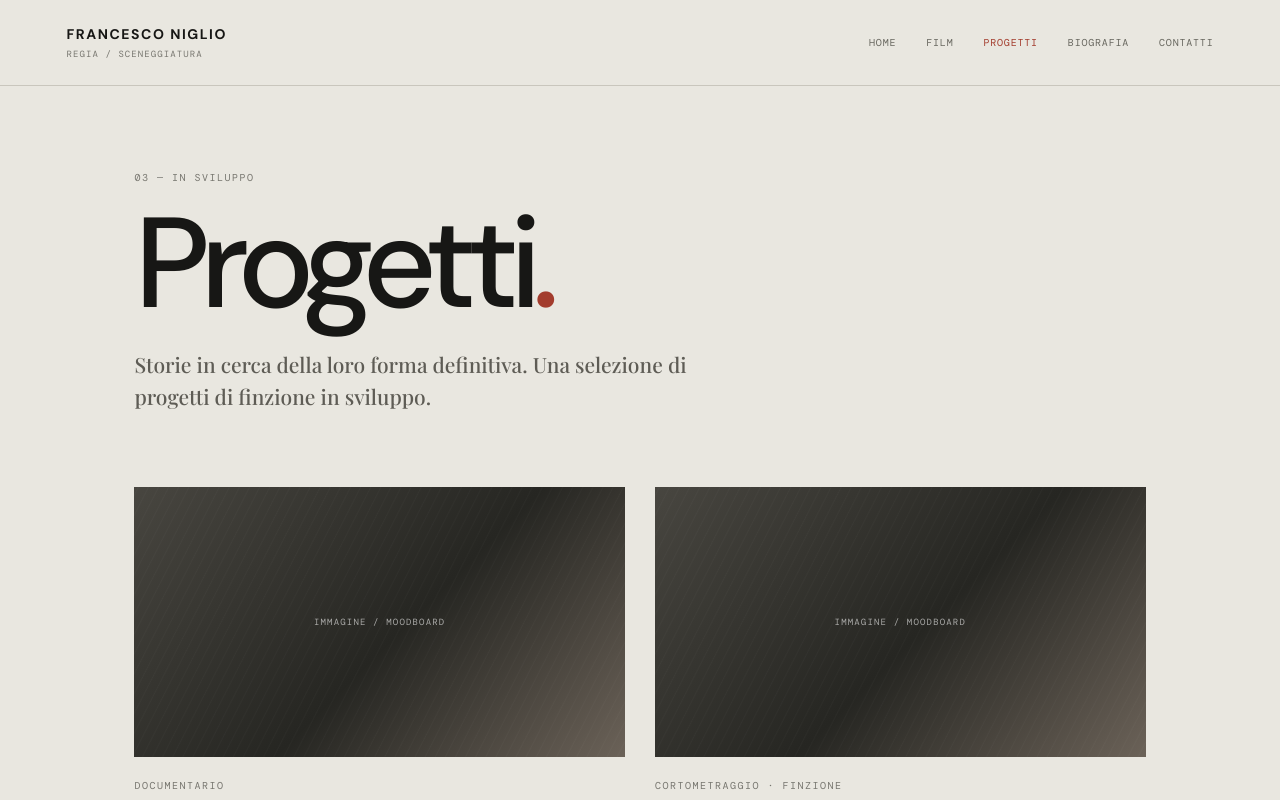
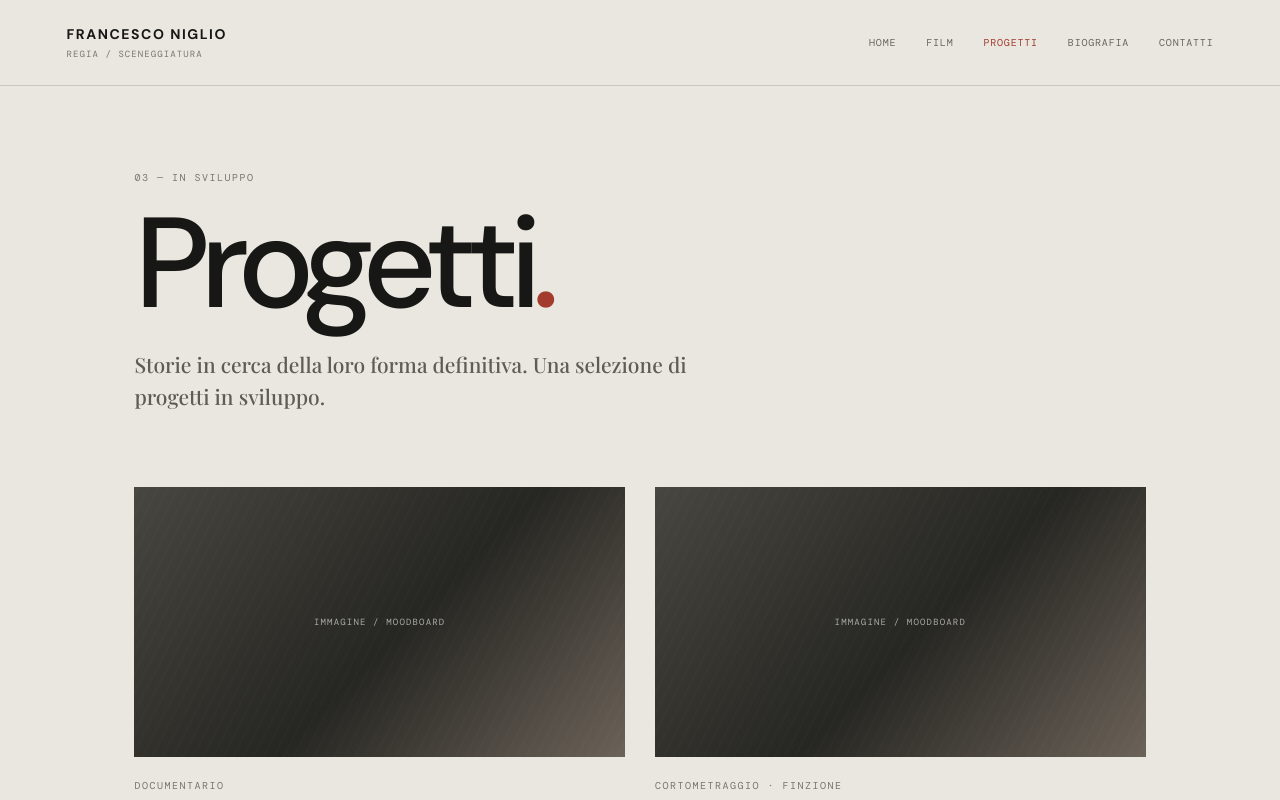
Before and after one commit to byfrancesconiglio/francesco-niglio.github.io, a plain HTML site: page progetti.html in a window 1280 px wide. Shown: the top 800 px of the page. Drawn offline with nearby package versions, Linux system fonts and the light colour scheme; a web font is replaced by a local one.

Commit message:
Update progetti.html

```diff
--- a/progetti.html
+++ b/progetti.html
@@ -4,7 +4,7 @@
 <body>
 <header class="site-header"><a class="wordmark" href="index.html">FRANCESCO NIGLIO<span>REGIA / SCENEGGIATURA</span></a><button class="menu-toggle" aria-label="Apri menu" aria-expanded="false">MENU <i></i></button><nav class="main-nav"><a href="index.html">Home</a><a href="film.html">Film</a><a class="active" href="progetti.html">Progetti</a><a href="bio.html">Biografia</a><a href="contatti.html">Contatti</a></nav></header>
 <main class="inner-page">
-  <div class="page-top"><p class="eyebrow">03 — IN SVILUPPO</p><h1>Progetti<span class="period">.</span></h1><p class="page-lead">Storie in cerca della loro forma definitiva. Una selezione di progetti di finzione in sviluppo.</p></div>
+  <div class="page-top"><p class="eyebrow">03 — IN SVILUPPO</p><h1>Progetti<span class="period">.</span></h1><p class="page-lead">Storie in cerca della loro forma definitiva. Una selezione di progetti in sviluppo.</p></div>
   <div class="project-grid">
         <article class="project-card"><div class="project-image image-placeholder"><span>IMMAGINE / MOODBOARD</span></div><p class="eyebrow">DOCUMENTARIO</p><h2>AMMACULAT</h2><p>Documentario sulla tradizione dell'Immacolata a Torre del Greco e sui corpi, le memorie e i legami che sostengono una comunità.</p><span class="status"> Inizio riprese 29 Nov 26</span></article>
     <article class="project-card"><div class="project-image image-placeholder"><span>IMMAGINE / MOODBOARD</span></div><p class="eyebrow">CORTOMETRAGGIO · FINZIONE</p><h2>2031</h2><p>Nel 2031 un uomo accompagna sua madre su un vulcano per abbandonarla, secondo una pratica ormai legalizzata. Durante il viaggio, la donna lascia segretamente dei piccoli segnali per permettergli di ritrovare la strada di casa.</p><span class="status">IN SVILUPPO, riprese in Primavera 2027</span></article>
```
